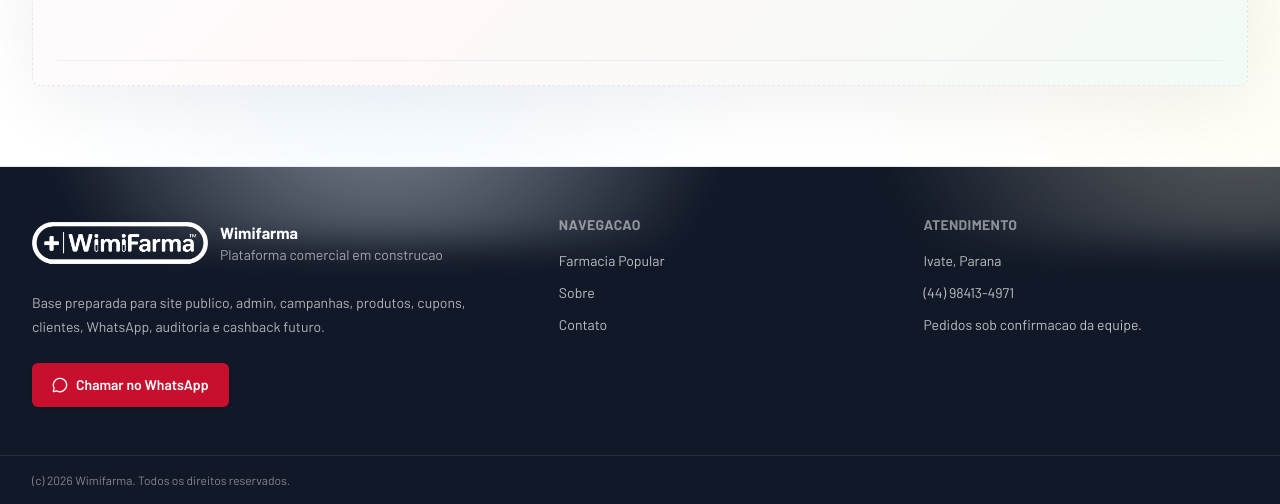
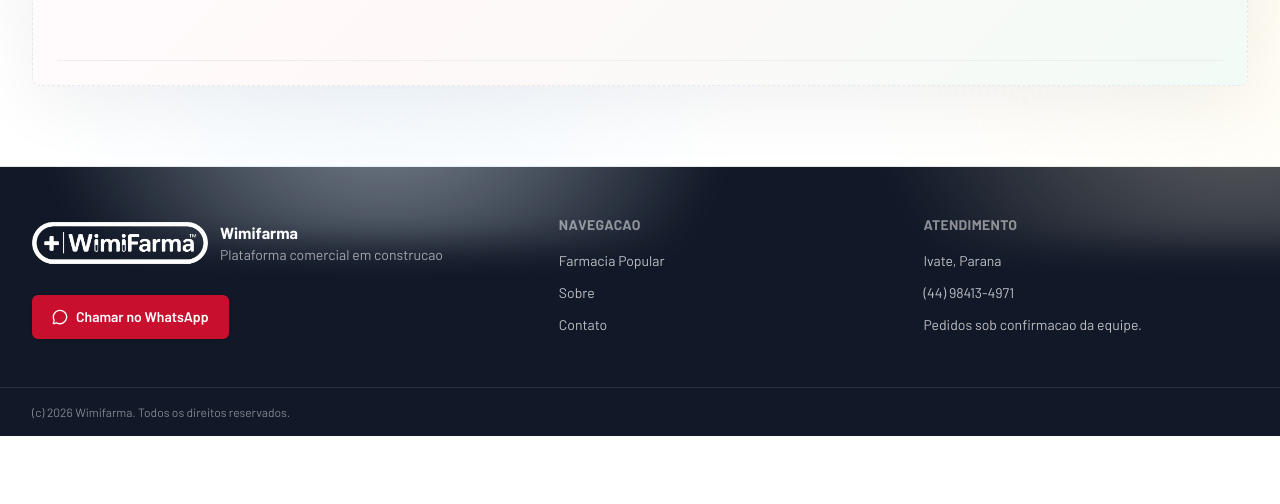
Before and after one commit to WilliYY/wimifarma-br, a Next.js app: page / in a window 1280 px wide. Shown: the part 1167-1671 px from the top of the page. After the commit the page ends 1603 px from the top, so only its background shows below. Built offline with nearby package versions, Linux system fonts and the light colour scheme; no server answers.

Commit message:
Remove frase institucional do rodape

```diff
--- a/src/components/site/site-footer.tsx
+++ b/src/components/site/site-footer.tsx
@@ -26,10 +26,6 @@ export function SiteFooter() {
               </p>
             </div>
           </div>
-          <p className="mt-5 max-w-md text-sm leading-6 text-white/68">
-            Base preparada para site publico, admin, campanhas, produtos,
-            cupons, clientes, WhatsApp, auditoria e cashback futuro.
-          </p>
           <Button asChild className="mt-6" variant="default">
             <a href={siteConfig.whatsappUrl} rel="noreferrer" target="_blank">
               <MessageCircle className="h-4 w-4" />
```
